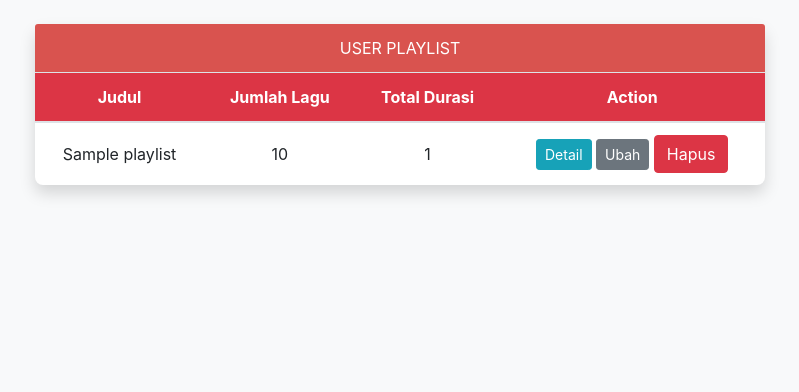
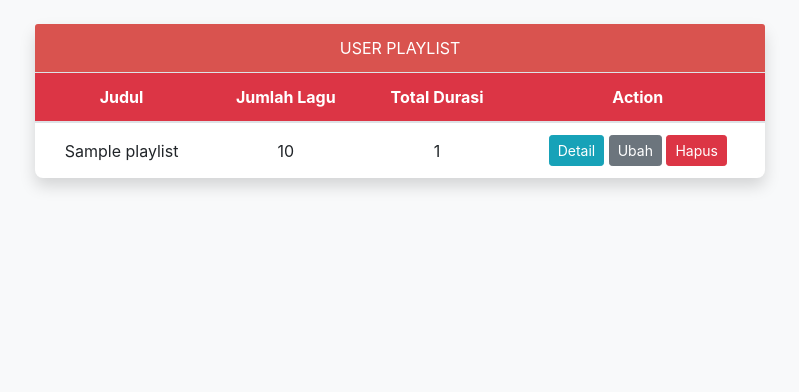
Before and after one commit to citraandh/Mermute, a Django app: template main/templates/kelola_playlist/daftar_playlist.html in a window 1280 px wide. Shown: the part 56-448 px from the top of the page, without its empty margins (240-1039 px from the left). Run offline with Django 3.2, Linux system fonts and the light colour scheme; the template is opened without the code that fills it: most values are stand-ins (such as "Sample title", 1, 10 or a date in 2020); some libraries are stand-ins or nearby versions.

Commit message:
chore: Update delete playlist button styling

```diff
--- a/main/templates/kelola_playlist/daftar_playlist.html
+++ b/main/templates/kelola_playlist/daftar_playlist.html
@@ -141,7 +141,7 @@
                                 <td>
                                     <a class="btn btn-info btn-sm" href="{% url 'main:kelola_playlist_detail' Playlist.id_playlist %}">Detail</a>
                                     <button class="btn btn-secondary btn-sm">Ubah</button>
-                                    <a href="{% url 'main:delete_user_playlist' Playlist.id_playlist %}" class="btn btn-danger">Hapus</a>
+                                    <a href="#" class="btn btn-danger btn-sm">Hapus</a>
                                 </td>
                             </tr>
                             <!-- Daftar lagu akan dilanjutkan... -->
--- a/main/templates/kelola_playlist/kelola_playlist_detail.html
+++ b/main/templates/kelola_playlist/kelola_playlist_detail.html
@@ -163,7 +163,7 @@
                     </button>
                 </div>
                 <div class="modal-body">
-                    <form id="add-to-playlist-form" method="POST" action="{% url 'add_song_to_playlist' %}">
+                    <form id="add-to-playlist-form" method="POST" action="#">
                         {% csrf_token %}
                         <div class="form-group">
                             <label for="song">Lagu:</label>
```
